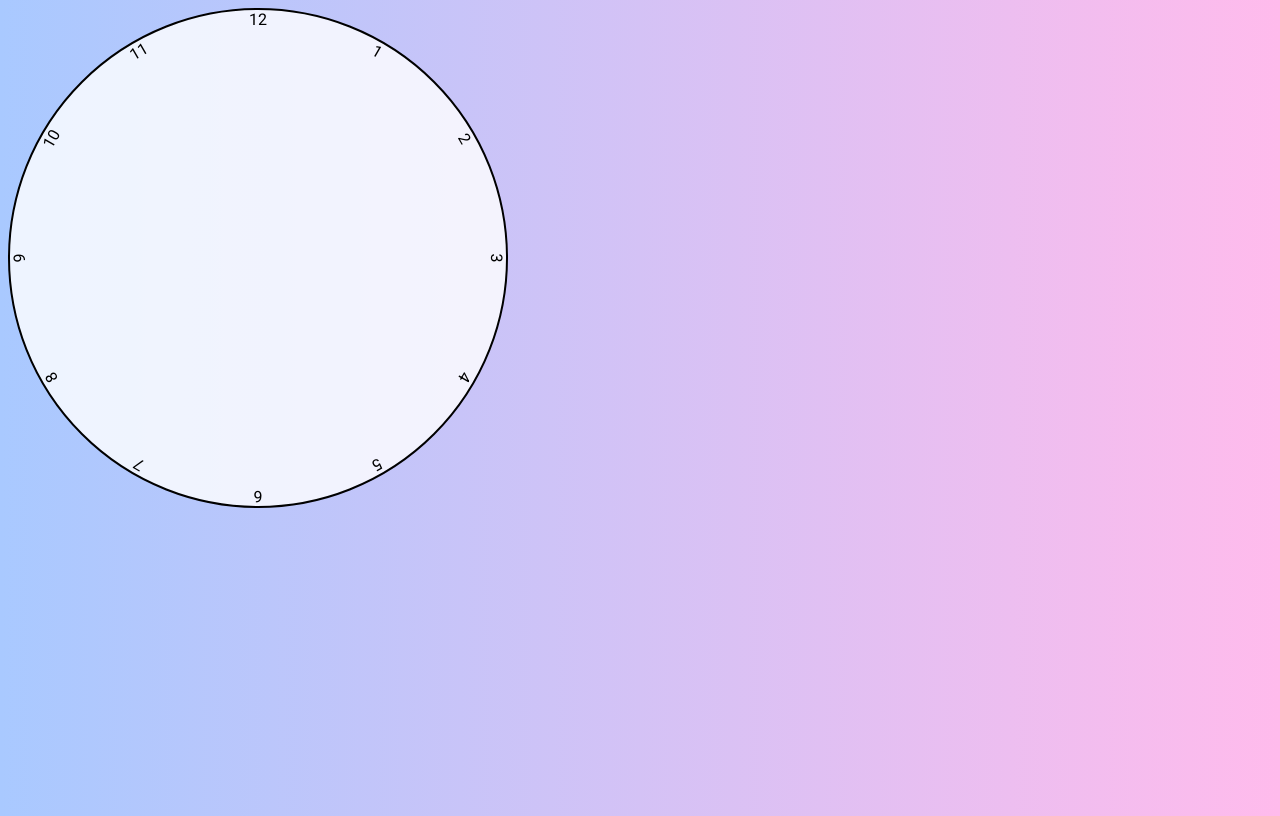
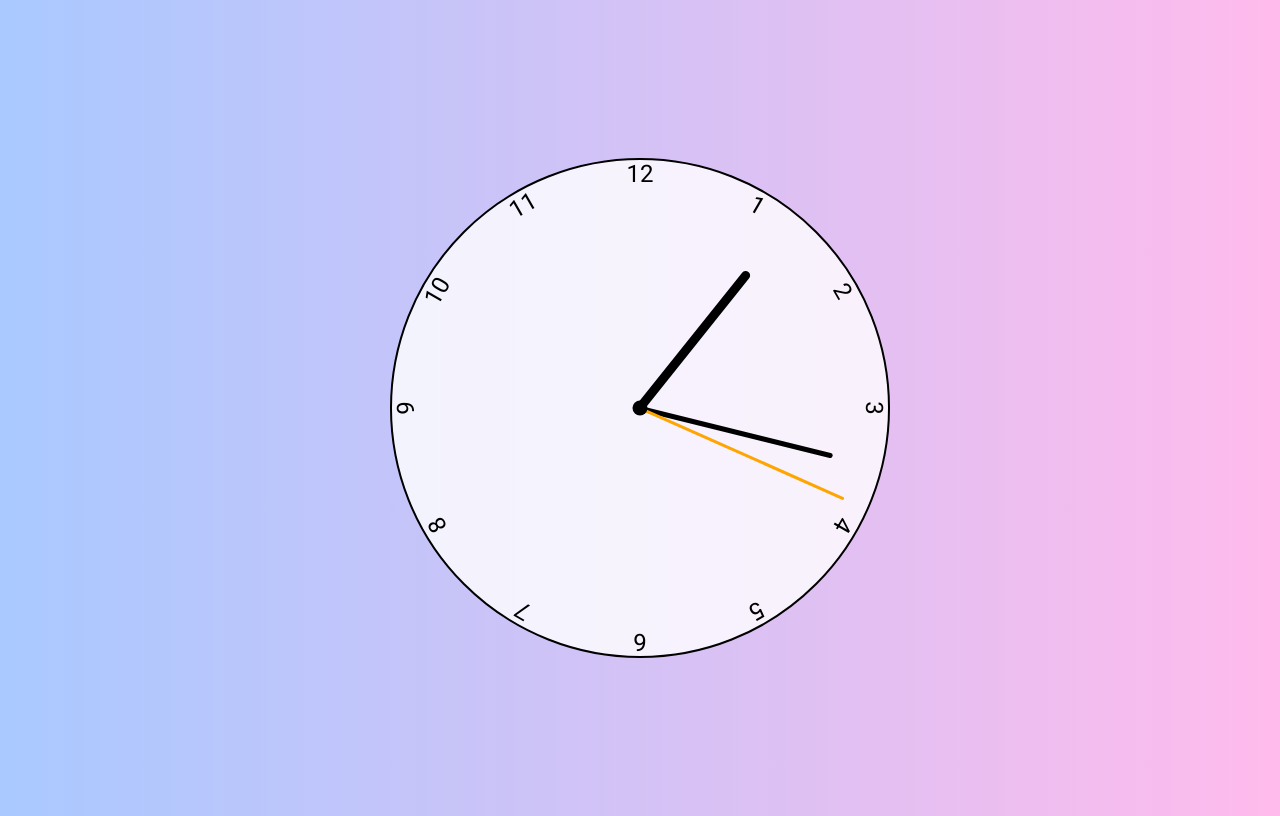
Before and after one commit to milzags/click-clock, a plain HTML site: page index.html in a window 1280 px wide. Drawn offline with Linux system fonts and the light colour scheme.

Commit message:
finished

```diff
--- a/app.js
+++ b/app.js
@@ -0,0 +1,20 @@
+const hours = document.querySelector('[data-hour-hand]');
+const minutes = document.querySelector('[data-minute-hand]');
+const seconds = document.querySelector('[data-second-hand]');
+const hourDisplay = document.querySelector('.hour-display');
+
+setInterval(setClock, 1000);
+
+function setClock() {
+    const currentDate = new Date();
+    const secondsRatio = currentDate.getSeconds() / 60;
+    const minutesRatio = (secondsRatio + currentDate.getMinutes())/ 60;
+    const hoursRatio = (minutesRatio + currentDate.getHours())/ 12;
+    setRotation(seconds, secondsRatio);
+    setRotation(minutes, minutesRatio);
+    setRotation(hours, hoursRatio);
+}
+
+function setRotation(element, rotationRatio) {
+    element.style.setProperty('--rotation', rotationRatio * 360);
+}
--- a/index.html
+++ b/index.html
@@ -8,9 +8,9 @@
 </head>
 <body>
     <div class="clock">
-        <div class="hand hour"></div>
-        <div class="hand minute"></div>
-        <div class="hand second"></div>
+        <div class="hand hour" data-hour-hand></div>
+        <div class="hand minute" data-minute-hand></div>
+        <div class="hand second" data-second-hand></div>
         <div class="number number1">1</div>
         <div class="number number2">2</div>
         <div class="number number3">3</div>
@@ -24,5 +24,7 @@
         <div class="number number11">11</div>
         <div class="number number12">12</div>
     </div>
+
+    <script src="app.js"></script>
 </body>
 </html>
--- a/style.css
+++ b/style.css
@@ -10,6 +10,10 @@ body {
     background-image: linear-gradient(to right, #A9C9FF 0%, #FFBBEC 100%);
     background-repeat: no-repeat;
     height: 100vh;
+    display: flex;
+    justify-content: center;
+    align-items: center;
+    overflow: hidden;
 }
 
 .clock {
@@ -24,6 +28,7 @@ body {
 .clock .number {
     --rotation: 0;
     position: absolute;
+    font-size: 1.5rem;
     width: 100%;
     height: 100%;
     text-align: center;
@@ -75,7 +80,44 @@ body {
 }
 
 .clock .hand {
+    --rotation: 0;
     position: absolute;
     bottom: 50%;
     left: 50%;
+    background-color: black;
+    transform: translateX(-50%) rotate(calc(var(--rotation)* 1deg));
+    transform-origin: bottom;
+    border-radius: 5px 5px 0 0;
+    z-index: 10;
 }
+
+.clock::after {
+    content: '';
+    position: absolute;
+    background-color: black;
+    z-index: 11;
+    width: 15px;
+    height: 15px;
+    top: 50%;
+    left: 50%;
+    transform: translate(-50%, -50%);
+    border-radius: 50%;
+}
+
+.clock .hand.second {
+    width: 3px;
+    height: 45%;
+    background-color: orange;
+}
+
+.clock .hand.minute {
+    width: 5px;
+    height: 40%;
+    background-color: black;
+}
+
+.clock .hand.hour {
+    width: 9px;
+    height: 35%;
+    background-color: black;
+}
```
